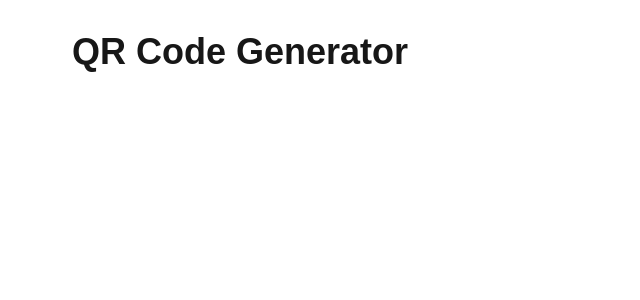
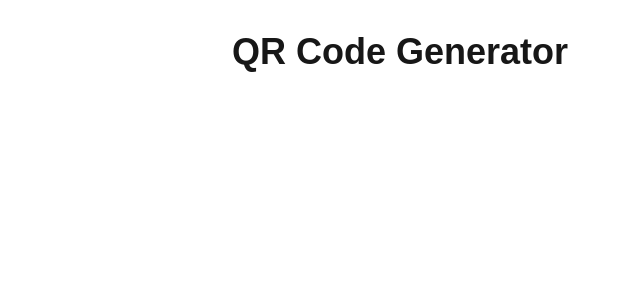
Before and after one commit to EmmanuelOBUjunior/qr_gen, a Next.js app: page / in a window 1280 px wide. Shown: the top 300 px of the page, without its empty margins (240-880 px from the left). Built offline with nearby package versions, Linux system fonts and the light colour scheme.

Commit message:
feat:working on the main page

```diff
--- a/app/page.tsx
+++ b/app/page.tsx
@@ -6,8 +6,8 @@
   const [selectedType, setSelectType] = useState<QRType>('url')
   return(
     <main className="min-h-screen p-8">
-      <div className="max-w-4xl mx-auo">
-        <h1 className="text-4xl font-bold text-center mbb-8">
+      <div className="max-w-4xl mx-auto">
+        <h1 className="text-4xl font-bold text-center mb-8">
           QR Code Generator
         </h1>
       </div>
```
